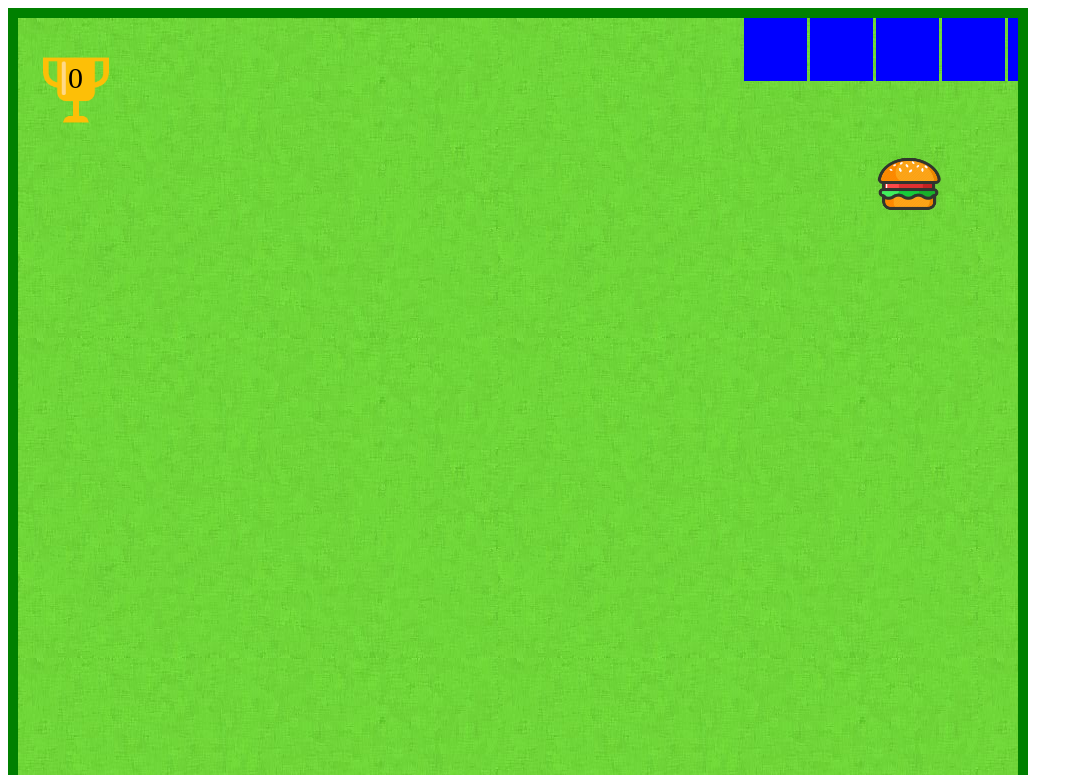
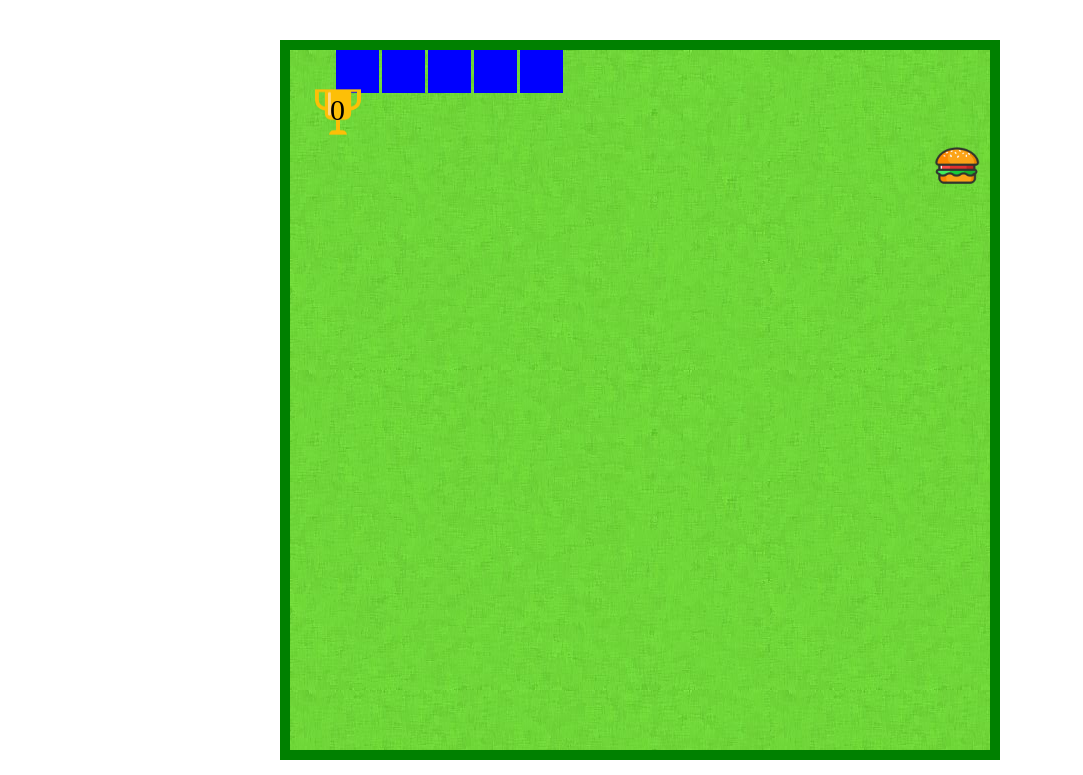
Before and after one commit to stee1ix/snake-game, a plain HTML site: page index.html in a window 1280 px wide. Shown: the top 775 px of the page, without its empty margins (0-1083 px from the left). Drawn offline with Linux system fonts and the light colour scheme.

Commit message:
start with down key, styles shifted to seperate file

```diff
--- /dev/null
+++ b/index.css
@@ -0,0 +1,17 @@
+body {
+    display: flex;
+    justify-content: center;
+    align-items: center;
+}
+
+#mydiv {
+    width: 100px;
+    height: 100px;
+    background-color: aqua;
+    margin: 20px;
+}
+
+#mycanvas {
+    background-image: url(./background.png);
+    border: 10px solid green;
+}
--- a/index.html
+++ b/index.html
@@ -1,29 +1,13 @@
 <html>
+
 <head>
-
     <title>Snake Game</title>
-
-        <style>
-            #mydiv {
-                width: 100px;
-                height: 100px;
-                background-color: aqua;
-                margin: 20px;
-            }
-
-            #mycanvas {
-                background-image: url(./background.png);
-                border: 10px solid green;
-            }
-        </style>
-
+    <link rel="stylesheet" href="./index.css">
 </head>
 
 <body>
-
     <canvas id="mycanvas"> </canvas>
     <script src="./index.js"></script>
-
 </body>
 
 </html>
--- a/index.js
+++ b/index.js
@@ -1,8 +1,8 @@
 function init() {
     canvas = document.getElementById('mycanvas');
-    W = H = canvas.width = canvas.height = 1000;
+    W = H = canvas.width = canvas.height = 700;
     pen = canvas.getContext('2d');
-	cellSize = 66;
+    cellSize = 46;
     gameOver = false;
     score = 0;
 
@@ -23,14 +23,14 @@ function init() {
 
         createSnake: function() {
             for (let i = this.init_len; i > 0; i--) {
-                this.cells.push({x: i, y: 0});
+                this.cells.push({ x: i, y: 0 });
             }
         },
 
         drawSnake: function() {
             for (let i = 0; i < this.cells.length; i++) {
                 pen.fillStyle = this.color;
-                pen.fillRect(this.cells[i].x*cellSize, this.cells[i].y*cellSize, cellSize-3, cellSize-3);
+                pen.fillRect(this.cells[i].x * cellSize, this.cells[i].y * cellSize, cellSize - 3, cellSize - 3);
             }
         },
 
@@ -43,8 +43,7 @@ function init() {
                 console.log('Food Eaten');
                 food = getRandomFood();
                 score++;
-			}
-			else {
+            } else {
                 this.cells.pop();
             }
 
@@ -53,25 +52,22 @@ function init() {
             if (this.direction == 'right') {
                 nextX = headX + 1;
                 nextY = headY;
-			}
-			else if (this.direction == 'left') {
+            } else if (this.direction == 'left') {
                 nextX = headX - 1;
                 nextY = headY;
-			}
-			else if (this.direction == 'down') {
+            } else if (this.direction == 'down') {
                 nextX = headX;
                 nextY = headY + 1;
-			}
-			else if (this.direction == 'up') {
+            } else if (this.direction == 'up') {
                 nextX = headX;
                 nextY = headY - 1;
             }
 
-			this.cells.unshift({x: nextX, y: nextY});
+            this.cells.unshift({ x: nextX, y: nextY });
 
             //prevent snake from going out
-			let lastX = Math.round(W/cellSize);
-			let lastY = Math.round(H/cellSize);
+            let lastX = Math.round(W / cellSize);
+            let lastY = Math.round(H / cellSize);
 
             if (this.cells[0].y < 0 || this.cells[0].x < 0 || this.cells[0].x > lastX || this.cells[0].y > lastY) {
                 gameOver = true;
@@ -86,14 +82,11 @@ function init() {
     function keyPressed(e) {
         if (e.key == 'ArrowRight') {
             snake.direction = 'right';
-		}
-		else if (e.key == 'ArrowLeft') {
+        } else if (e.key == 'ArrowLeft') {
             snake.direction = 'left';
-		}
-		else if (e.key == 'ArrowDown') {
+        } else if (e.key == 'ArrowDown') {
             snake.direction = 'down';
-		}
-		else if (e.key == 'ArrowUp') {
+        } else if (e.key == 'ArrowUp') {
             snake.direction = 'up';
         }
         console.log(snake.direction);
@@ -103,27 +96,38 @@ function init() {
 }
 
 function draw() {
-	pen.clearRect(0 ,0, W, H);
+    pen.clearRect(0, 0, W, H);
     snake.drawSnake();
 
     pen.fillStyle = food.color;
-	pen.drawImage(foodImg, food.x*cellSize, food.y*cellSize, cellSize, cellSize);
+    pen.drawImage(foodImg, food.x * cellSize, food.y * cellSize, cellSize, cellSize);
 
     pen.drawImage(trophy, 25, 39, cellSize, cellSize);
     pen.fillStyle = 'black';
     pen.font = '30px Ariel';
-	pen.fillText(score, 50, 70);
-
+    pen.fillText(score, 40, 70);
 }
 
+start = false;
+
+function startPress(e) {
+    if (e.key == 'ArrowDown') {
+        start = true;
+    }
+    console.log(start);
+}
+
+document.addEventListener('keydown', startPress);
+
 function update() {
+    if (start) {
         snake.updateSnake();
-
+    }
 }
 
 function getRandomFood() {
-	let foodX = Math.round(Math.random()*(W - cellSize)/cellSize);
-	let foodY = Math.round(Math.random()*(H - cellSize)/cellSize);
+    let foodX = Math.round(Math.random() * (W - cellSize) / cellSize);
+    let foodY = Math.round(Math.random() * (H - cellSize) / cellSize);
 
     let food = {
         x: foodX,
@@ -146,4 +150,6 @@ function gameLoop() {
 }
 
 init();
+
+
 let f = setInterval(gameLoop, 100);
```
Lines whose indentation alone changed are shown as unchanged.
